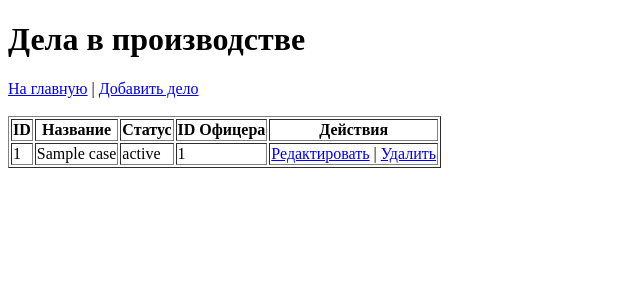
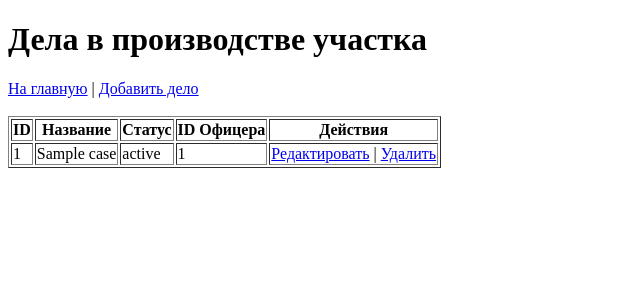
Before and after one commit to Mirstutrun/police-cicd, a Flask app: page /cases in a window 1280 px wide. Shown: the top 300 px of the page, without its empty margins (0-640 px from the left). Run offline with Flask 3, Linux system fonts and the light colour scheme; tables that the repository leaves empty hold one stand-in row (values such as "Sample post").

Commit message:
Дела заголовок

```diff
--- a/templates/cases.html
+++ b/templates/cases.html
@@ -2,7 +2,7 @@
 <html lang="ru">
 <head><meta charset="UTF-8"><title>Список дел</title></head>
 <body>
-    <h1>Дела в производстве</h1>
+    <h1>Дела в производстве участка</h1>
     <a href="/">На главную</a> | <a href="/add_case">Добавить дело</a><br><br>
     <table border="1">
         <tr><th>ID</th><th>Название</th><th>Статус</th><th>ID Офицера</th><th>Действия</th></tr>
```
